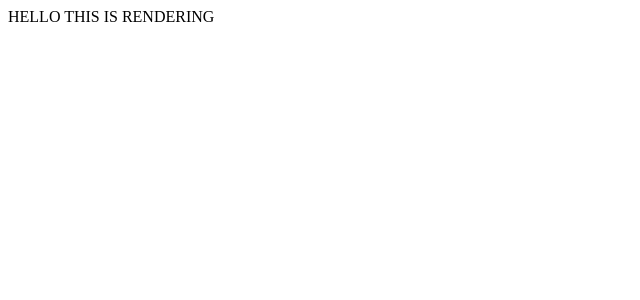
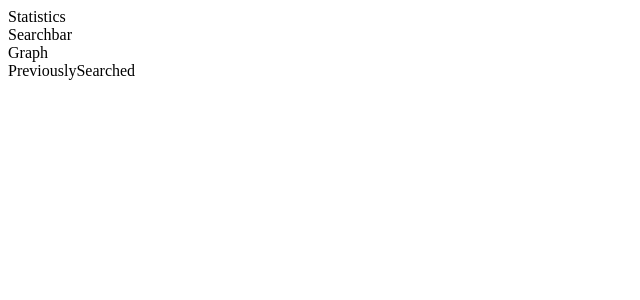
Before and after one commit to robeusanio11/mvp, a React app: page / in a window 1280 px wide. Shown: the top 300 px of the page, without its empty margins (0-640 px from the left). Built offline with nearby package versions, Linux system fonts and the light colour scheme; the HTML template or start-up script is replaced by a standard one.

Commit message:
server with 1 route + setup

```diff
--- a/client/src/components/App.jsx
+++ b/client/src/components/App.jsx
@@ -1,7 +1,21 @@
-import React from 'react';
+import React, { useState, useEffect } from 'react';
 
-const App = () => (
-  <div>HELLO THIS IS RENDERING</div>
-);
+import Statistics from './Statistics';
+import Graph from './Graph';
+import PreviouslySearched from './PreviouslySearched';
+import Searchbar from './Searchbar';
+
+const App = () => {
+  const [currPlayerData, setCurrPlayerData] = useState(null);
+
+  return (
+    <div className="app">
+      <Statistics />
+      <Searchbar />
+      <Graph />
+      <PreviouslySearched />
+    </div>
+  )
+};
 
 export default App;
--- /dev/null
+++ b/client/src/components/Graph.jsx
@@ -0,0 +1,7 @@
+import React from 'react';
+
+const Graph = () => (
+  <div>Graph</div>
+);
+
+export default Graph;
--- /dev/null
+++ b/client/src/components/PreviouslySearched.jsx
@@ -0,0 +1,7 @@
+import React from 'react';
+
+const PreviouslySearched = () => (
+  <div>PreviouslySearched</div>
+);
+
+export default PreviouslySearched;
--- /dev/null
+++ b/client/src/components/Searchbar.jsx
@@ -0,0 +1,7 @@
+import React from 'react';
+
+const Searchbar = () => (
+  <div>Searchbar</div>
+);
+
+export default Searchbar;
--- /dev/null
+++ b/client/src/components/Statistics.jsx
@@ -0,0 +1,7 @@
+import React from 'react';
+
+const Statistics = () => (
+  <div>Statistics</div>
+);
+
+export default Statistics;
--- a/package.json
+++ b/package.json
@@ -6,7 +6,7 @@
   "scripts": {
     "start": "nodemon server/index.js",
     "test": "echo \"Error: no test specified\" && exit 1",
-    "build": "webpack"
+    "build": "webpack --watch"
   },
   "keywords": [],
   "author": "",
--- a/webpack.config.js
+++ b/webpack.config.js
@@ -13,6 +13,10 @@ module.exports = {
   },
 
   plugins: [new webpack.ProgressPlugin()],
+
+  resolve: {
+    extensions: ['.js', '.jsx']
+  },
 
   module: {
     rules: [{
```
Also changed, not shown: client/public/styles.css (added), 2 other files (tests, documents, lock files or other folders).
